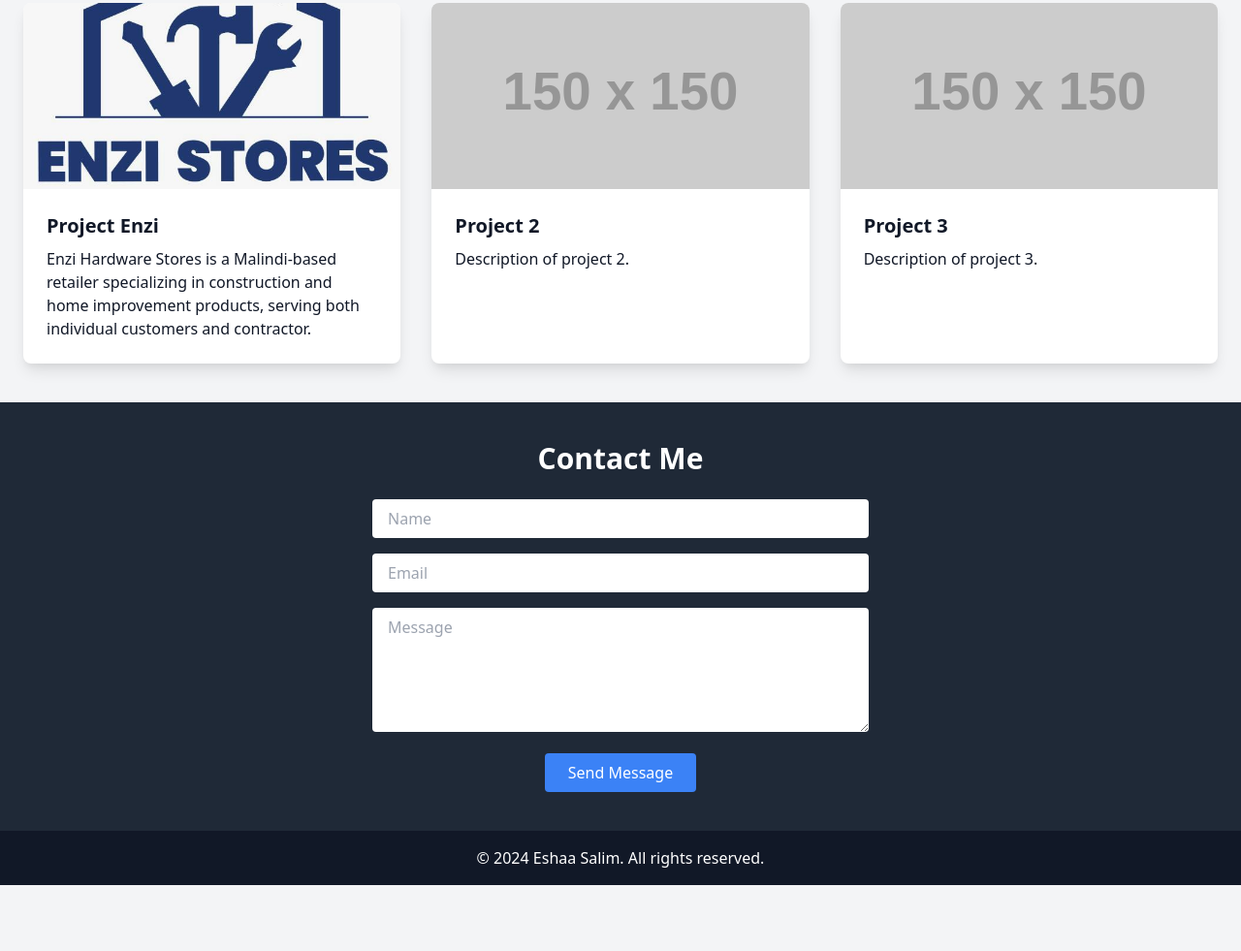
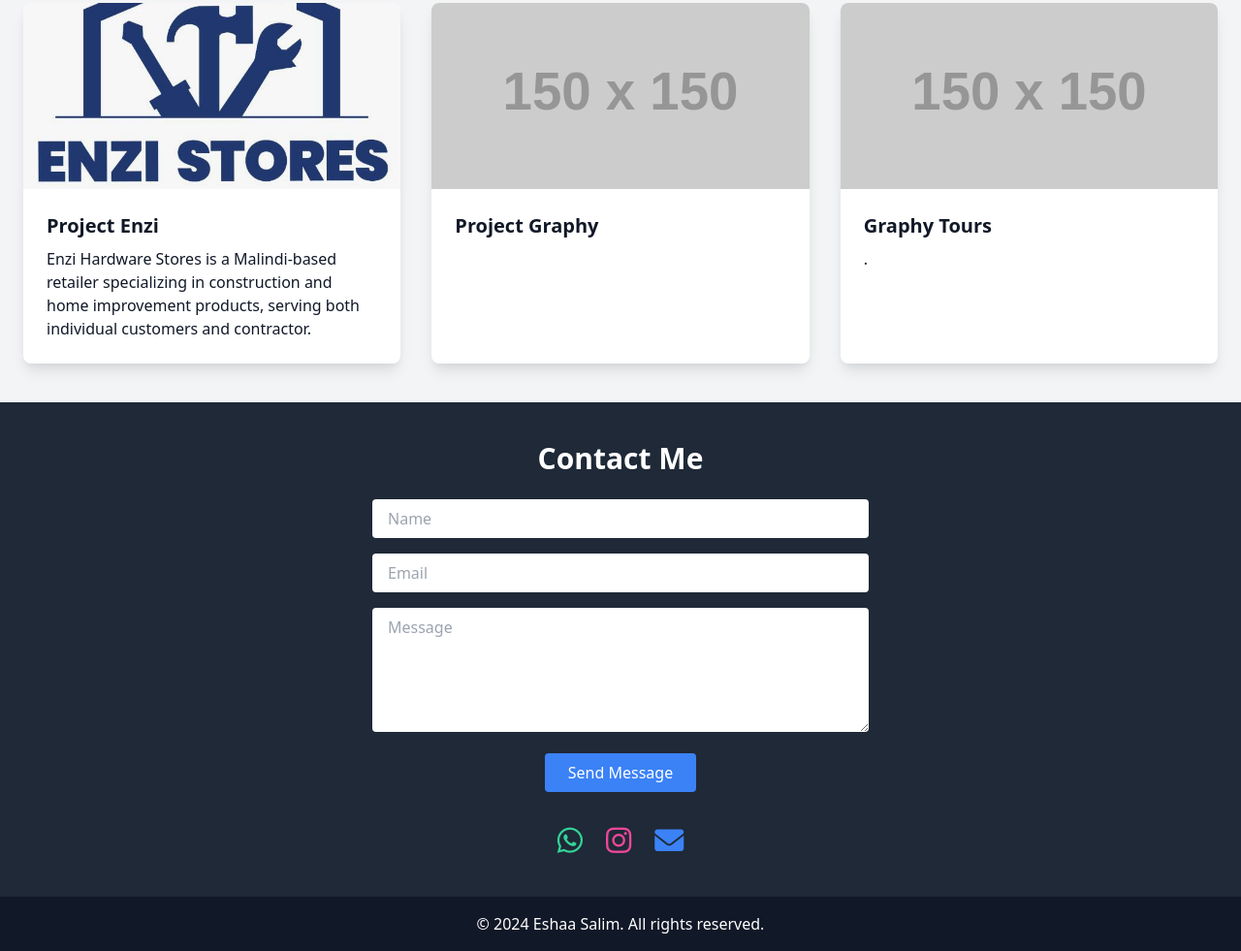
Before and after one commit to zero-ishah/beauty, a plain HTML site: page index.html in a window 1280 px wide. Shown: the part 697-1678 px from the top of the page at 97% size. Before the commit the page ends 1610 px from the top, so only its background shows below. Drawn offline with nearby package versions, Linux system fonts and the light colour scheme; placeholder pictures from the web are drawn by us.

Commit message:
Add files via upload

```diff
--- a/index.html
+++ b/index.html
@@ -6,11 +6,13 @@
   <title>Eshaa Salim | Portfolio</title>
   <link href="https://cdn.jsdelivr.net/npm/tailwindcss@2.1.2/dist/tailwind.min.css" rel="stylesheet">
   <link rel="stylesheet" href="styles.css">
+  <link rel="stylesheet" href="https://cdnjs.cloudflare.com/ajax/libs/font-awesome/6.0.0-beta3/css/all.min.css">
+
 </head>
 <body class="bg-gray-100 text-gray-900 font-sans">
   <!-- Header -->
   <header class="header text-center py-10 bg-gray-800 text-white">
-    <h1 class="text-4xl font-bold">Hello, I'm Eshas Salim</h1>
+    <h1 class="text-4xl font-bold">Hello, I'm Eshaa Salim</h1>
     <p class="mt-2 text-lg">A Software Engineer specializing in mobile, desktop, and web applications, data science, and IoT.</p>
     <a href="#portfolio" class="mt-4 px-6 py-2 bg-blue-500 text-white rounded hover:bg-blue-600 scroll-to">View My Work</a>
   </header>
@@ -47,15 +49,15 @@
         <div class="bg-white shadow-lg rounded-lg overflow-hidden">
           <img src="https://via.placeholder.com/150" alt="Project 2" class="w-full h-48 object-cover">
           <div class="p-6">
-            <h3 class="font-bold text-xl">Project 2</h3>
-            <p class="mt-2">Description of project 2.</p>
+            <h3 class="font-bold text-xl">Project Graphy</h3>
+            <p class="mt-2"></p>
           </div>
         </div>
         <div class="bg-white shadow-lg rounded-lg overflow-hidden">
           <img src="https://via.placeholder.com/150" alt="Project 3" class="w-full h-48 object-cover">
           <div class="p-6">
-            <h3 class="font-bold text-xl">Project 3</h3>
-            <p class="mt-2">Description of project 3.</p>
+            <h3 class="font-bold text-xl">Graphy Tours</h3>
+            <p class="mt-2">.</p>
           </div>
         </div>
       </div>
@@ -63,17 +65,35 @@
   </section>
 
   <!-- Contact Section -->
-  <section id="contact" class="py-10 bg-gray-800 text-white fade-in">
+<section id="contact" class="py-10 bg-gray-800 text-white fade-in">
     <div class="container mx-auto px-6 text-center">
       <h2 class="text-3xl font-bold mb-6">Contact Me</h2>
-      <form action="#" method="post" class="max-w-lg mx-auto">
+      <!-- Contact Form -->
+      <form action="#" method="post" class="max-w-lg mx-auto mb-8">
         <input type="text" placeholder="Name" class="w-full px-4 py-2 mb-4 rounded" required>
         <input type="email" placeholder="Email" class="w-full px-4 py-2 mb-4 rounded" required>
         <textarea placeholder="Message" class="w-full px-4 py-2 mb-4 rounded h-32" required></textarea>
         <button type="submit" class="px-6 py-2 bg-blue-500 text-white rounded hover:bg-blue-600">Send Message</button>
       </form>
+
+      <!-- Social Links -->
+      <div class="social-links flex justify-center space-x-6">
+        <!-- WhatsApp Link -->
+        <a href="https://wa.me/+254792416360" target="_blank" class="text-green-400 text-3xl hover:text-green-500">
+          <i class="fab fa-whatsapp"></i>
+        </a>
+        <!-- Instagram Link -->
+        <a href="https://instagram.com/_eshaah_salim" target="_blank" class="text-pink-500 text-3xl hover:text-pink-600">
+          <i class="fab fa-instagram"></i>
+        </a>
+        <!-- Email Link -->
+        <a href="mailto:mwanaishabayaa@gmail.com" target="_blank" class="text-blue-500 text-3xl hover:text-blue-600">
+          <i class="fas fa-envelope"></i>
+        </a>
+      </div>
     </div>
   </section>
+
 
   <!-- Footer -->
   <footer class="py-4 bg-gray-900 text-center text-white">
```
